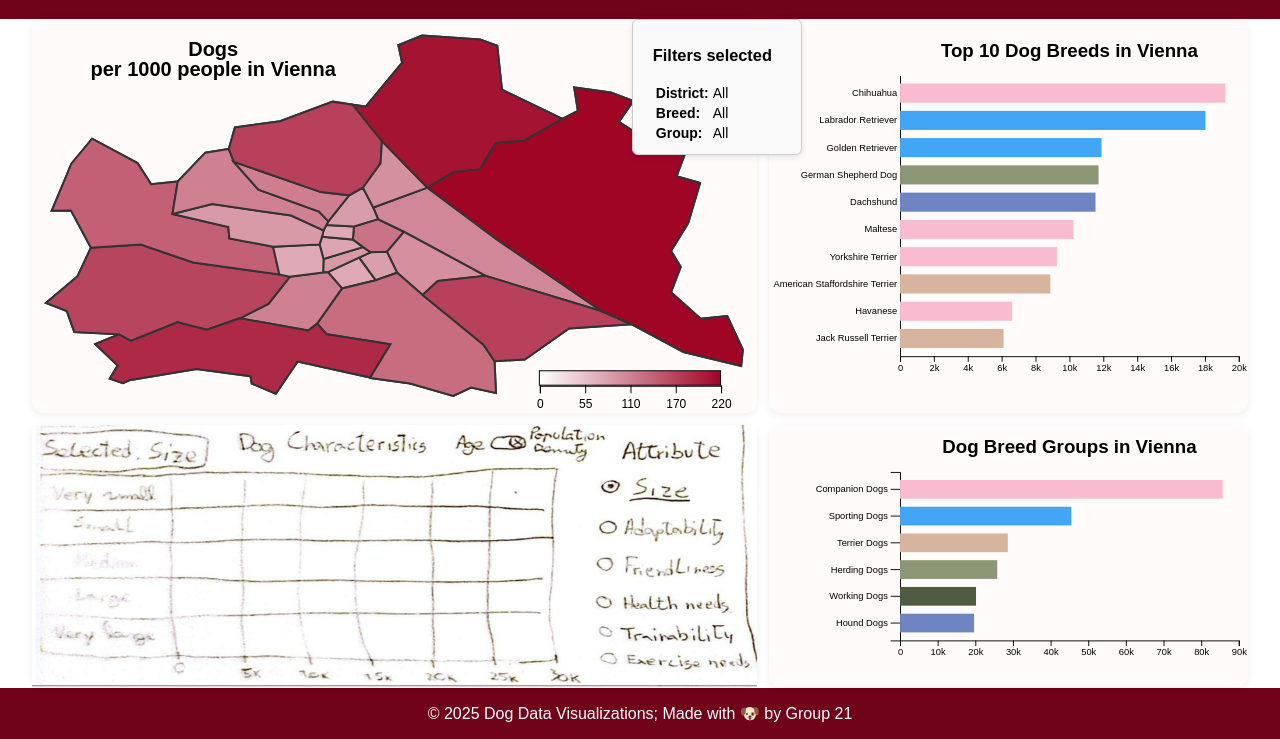
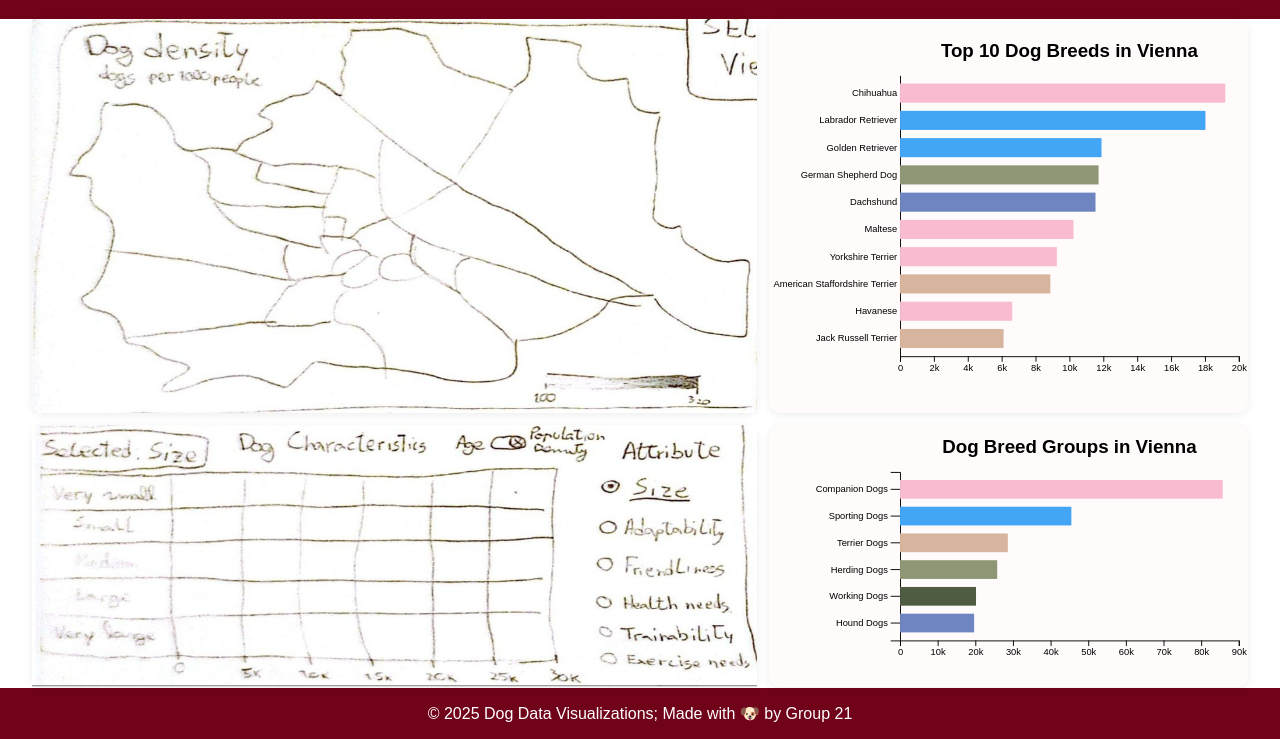
Before and after one commit to pinhoj/InfoVis, a website: page index.html in a window 1280 px wide. Shown: the part 61-800 px from the top of the page. Drawn offline with Linux system fonts and the light colour scheme.

Commit message:
CPIII improvement

```diff
--- a/idioms/breedChart.js
+++ b/idioms/breedChart.js
@@ -2,7 +2,6 @@
 // Renders the Top-10 breeds bar chart. Publishes a "filter" event with { dog_breed }.
 // Exposes update(), highlightBreed(), highlightByGroup(), and on().
 import { COLORS } from '../colors.js';
-import { getDistrict } from '../script.js';
 
 export function createBreedChart(container, data, { width, height, margin }) {
   const dispatch = d3.dispatch("filter", "hover");
@@ -150,7 +149,7 @@ export function createBreedChart(container, data, { width, height, margin }) {
       .attr("width", d => x(d.dog_count));
 
     // 5) restore any external highlight state
-    let district = state.postcode === null ? "Vienna" : getDistrict(state.postcode);
+    let district = "Vienna";
     if (state.group != null) {
       highlightByGroup(state.group, true);
       title.text("Top 10 " + state.group + " in " + district);
--- a/idioms/choropleth.js
+++ /dev/null
@@ -1,251 +0,0 @@
-import {COLORS} from '../colors.js'
-import { getGroup } from '../script.js';
-
-export function createChoropleth(container, geodata, selectedState, {width, height, margin}){
-    const dispatch = d3.dispatch('filter');
-    const svg = d3.select(container)
-        .append("svg")
-        .attr("width", width + margin.left + margin.right)
-        .attr("height", height + margin.top + margin.bottom)
-        .attr("viewBox", `0 0 ${width + margin.left + margin.right} ${height + margin.top + margin.bottom}`)
-
-
-    const counts = geodata.features.map(d => d.properties.dog_density);
-
-    const colorScale = d3.scaleSequential()
-        .domain([d3.min(counts), d3.max(counts)])  // or [0, d3.max(counts)] if you want
-        .interpolator(d3.interpolate('#ffffff',
-            selectedState.group != null ? COLORS[selectedState.group].base
-            : selectedState.breed != null ? COLORS[getGroup(selectedState.breed)].base
-            : COLORS.base ));
-
-
-    const g = svg.append("g")
-        .attr("transform", `translate(${margin.left},${margin.top})`);
-
-    let projection = d3.geoIdentity()
-        .reflectY(true)
-        .fitSize([width - margin.left - margin.right, height - margin.top - margin.bottom], geodata);
-
-    let path = d3.geoPath().projection(projection);
-
-    g.selectAll('path')
-        .data(geodata.features)
-        .enter()
-        .append('path')
-        .attr('d', path)
-        .attr('fill', d => colorScale(d.properties.dog_density))
-        .attr('stroke', '#333')
-        .attr('stroke-width', 1)
-
-    // Title
-    const title = svg.append("text")
-        .attr("x", width / 4)
-        .attr("y", 10)
-        .attr("text-anchor", "middle")
-        .style("font-size", "10px")
-        .style("font-weight", "bold")
-        .text("Dogs");
-
-    svg.append("text")
-        .attr("x", width / 4)
-        .attr("y", 20)
-        .attr("text-anchor", "middle")
-        .style("font-size", "10px")
-        .style("font-weight", "bold")
-        .text("per 1000 people in Vienna");
-
-    // color scale
-    const legendWidth = width * 0.25;
-    const legendHeight = height * 0.04;
-
-
-    const defs = svg.append("defs");
-    const linearGradient = defs.append("linearGradient")
-        .attr("id", "legend-gradient");
-
-
-    linearGradient.selectAll("stop")
-        .data([
-            {offset: "0%", color: colorScale(d3.min(counts))},
-            {offset: "100%", color: colorScale(d3.max(counts))}
-        ])
-        .enter()
-        .append("stop")
-        .attr("offset", d => d.offset)
-        .attr("stop-color", d => d.color);
-
-    // Slightly shifted left (previously width / 4 - legendWidth / 2)
-    const legendGroup = svg.append("g")
-        .attr("transform", `translate(${width *0.7}, ${height * 0.93})`);
-
-    legendGroup.append("rect")
-        .attr("width", legendWidth)
-        .attr("height", legendHeight)
-        .style("fill", "url(#legend-gradient)")
-        .style("stroke", "#000000")
-        .style("stroke-width", "0.5px");
-
-    // Add legend axis
-    const legendScale = d3.scaleLinear()
-        .domain(colorScale.domain())
-        .range([0, legendWidth]);
-
-    const [min,max] = colorScale.domain()
-
-    const legendAxis = d3.axisBottom(legendScale)
-        .tickValues(d3.range(5).map(i => min + i/4 * (max-min)))
-        .tickSize(4)
-        .tickFormat(d3.format("~s"));
-
-    legendGroup.append("g")
-        .attr("transform", `translate(0, ${legendHeight})`)
-        .attr("stroke-width", "0.5px")
-        .call(legendAxis)
-        .selectAll("text")
-        .style("font-size", "6px");
-
-
-    // Tooltip (scoped; avoid duplicates by selecting or creating)
-    const tooltip = d3.select('body').selectAll('.tooltip-map').data([null]).join('div')
-        .attr('class', 'tooltip-map')
-        .style('position', 'absolute')
-        .style('background', 'white')
-        .style('border', '1px solid #ccc')
-        .style('z-index', '10')
-        .style('padding', '6px 10px')
-        .style('border-radius', '6px')
-        .style('width', '15%')
-        .style('box-shadow', '0 2px 6px rgba(0,0,0,0.2)')
-        .style('font-size', '12px')
-        .style('pointer-events', 'none')
-        .style('opacity', 0);
-
-
-    let districts = g.selectAll('path');
-
-
-    // Attach handlers to a selection (both enter & update)
-    function wireHandlers(sel) {
-    sel
-        .on('mouseover', function (event, d) {
-            tooltip.transition().duration(150).style('opacity', 1);
-            tooltip.html(`District ${d.properties.iso.toString().slice(1,3)}: ${d.properties.name}
-                        <br>Dogs per 1000 people: ${
-                            d.properties.dog_density > 10 ? d3.format('.3~s')(d.properties.dog_density)
-                            : d3.format('.1f')(d.properties.dog_density)
-                        }
-                        <br>Dog count: ${d3.format('.3~s')(d.properties.totalDogs)}`);
-
-        })
-        .on('mousemove', function (event) {
-            tooltip.style('left', (event.pageX + 10) + 'px')
-                   .style('top', (event.pageY - 28) + 'px');
-        })
-        .on('mouseout', function () {
-            tooltip.transition().duration(150).style('opacity', 0);
-        })
-        .on('click', function (event, d) {
-            console.log(selectedState.postcode , d.properties.iso)
-            const next = (selectedState.postcode === d.properties.iso) ? null : d.properties.iso;
-            dispatch.call('filter', null, { district: next });
-        });
-    return sel;
-    }
-
-    function update(newdata, newState= {}){
-        selectedState = newState;
-
-        const counts = newdata.features.map(d => d.properties.dog_density);
-
-        const newcolorScale = d3.scaleSequential()
-            .domain([d3.min(counts), d3.max(counts)])  // or [0, d3.max(counts)] if you want
-            .interpolator(d3.interpolate('#ffffff',
-                selectedState.group != null ? COLORS[selectedState.group].selected
-                : selectedState.breed != null ? COLORS[getGroup(selectedState.breed)].selected
-                : COLORS.base ));
-
-        console.log(newcolorScale.domain());
-
-        projection = d3.geoIdentity()
-        .reflectY(true)
-        .fitSize([width - margin.left - margin.right, height - margin.top - margin.bottom], newdata);
-
-        path = d3.geoPath().projection(projection);
-
-        districts = wireHandlers(
-            g.selectAll('path')
-            .data(newdata.features, d=>d.properties)
-            .join(
-                enter => enter
-                    .append('path')
-                    .attr('d', path)
-                    .attr('fill', d => newcolorScale(d.properties.dog_density))
-                    .attr('stroke', '#333')
-                    .attr('stroke-width', 1)),
-                update => update
-                    .attr('d', path)
-                    .attr('class', d => d === selectedState.district ? 'glow' : null)
-                    .attr('fill', d => {
-                                if (selectedState.district === null)
-                                    newcolorScale(d.properties.dog_density);
-                            }),
-                exit => exit.transition().duration(200).style('opacity', 0).remove()
-            )
-
-        // ===== Update legend dynamically =====
-
-        linearGradient.selectAll("stop")
-            .data([
-                {offset: "0%", color: colorScale(d3.min(counts))},
-                {offset: "100%", color: newcolorScale(d3.max(counts))}
-            ])
-            .join("stop")
-            .attr("offset", d => d.offset)
-            .attr("stop-color", d => d.color);
-
-        const newLegendScale = d3.scaleLinear()
-            .domain(newcolorScale.domain())
-            .range([0, legendWidth]);
-
-        const [min,max] = newcolorScale.domain()
-
-        const axis = d3.axisBottom(newLegendScale)
-            .tickValues(d3.range(5).map(i => min + i/4 * (max-min)))
-            .tickSize(4)
-            .tickFormat(max > 100 ? d3.format(".2~s")
-                        : max > 10 ? d3.format(".0f")
-                        : d3.format(".1f"));
-
-        legendGroup.select("g")
-            .call(axis)
-            .selectAll("text")
-            .style("font-size", "6px");
-
-        if (selectedState.breed != null)
-            title.text(selectedState.breed + "s");
-        else if (selectedState.group != null)
-            title.text(selectedState.group);
-        else
-            title.text("Dogs");
-    }
-
-    function hoverDistrict(district){
-        districts.filter(d =>d.code === district.code).attr('fill', 'red')
-    }
-
-    function highlightDistrict(district){
-
-    }
-
-    // Initial render
-    update(geodata, {breed:null,group:null, postcode:null});
-
-    // API
-    return {
-        on: (type, handler) => (dispatch.on(type, handler), undefined),
-        update,
-        hoverDistrict,
-        highlightDistrict
-    };
-}
--- a/idioms/groupChart.js
+++ b/idioms/groupChart.js
@@ -2,7 +2,6 @@
 // Renders the breed-group bar chart and exposes an API with update() + events.
 // Uses a semantic "filter" event to tell the controller which group to filter by.
 import { COLORS } from '../colors.js';
-import { getDistrict } from '../script.js';
 
 
 export function createGroupChart(container, data, { width, height, margin }) {
@@ -154,7 +153,7 @@ export function createGroupChart(container, data, { width, height, margin }) {
           : (d.dog_breed_group === selectedGroup ? COLORS[d.dog_breed_group].selected : COLORS[d.dog_breed_group].base)
       );
 
-    let district = state.postcode === null ? "Vienna" : getDistrict(state.postcode);
+    let district = "Vienna";
 
     title.text("Dog Breed Groups in " + district);
 
--- a/index.html
+++ b/index.html
@@ -16,9 +16,10 @@
       <h1>Dog Population of Vienna and its Districts</h1>
     </header>
     <main>
-      <div id="filter-display" class="filter-display"></div>
+      <!-- <div id="filter-display" class="filter-display"></div> -->
       <div class="container">
         <div id="chart1" class="grid-item Map">
+          <img src="images/map.jpg" alt="table" />
         </div>
         <div id="chart2" class="grid-item BarChart_Breeds">
         </div>
--- a/script.js
+++ b/script.js
@@ -4,7 +4,6 @@
 
 import { createBreedChart } from './idioms/breedChart.js';
 import { createGroupChart } from './idioms/groupChart.js';
-import { createChoropleth } from './idioms/choropleth.js';
 
 // ---- config ----
 const margin = { top: 10, right: 10, bottom: 10, left: 140 };
@@ -12,7 +11,7 @@ const width  = window.innerWidth * 0.4 - margin.left - margin.right;
 let height = window.innerHeight * 0.4 - margin.top - margin.bottom;
 
 // ---- state ----
-let rows = [], geodata= {};
+let rows = [];
 let breedToGroup;
 let filterState = {
   postcode: null,
@@ -28,7 +27,7 @@ function renderFilterDisplay(filterState) {
   container.append('h3').text('Filters selected');
 
   const filters = [
-    ["District", filterState.postcode != null ? getDistrict(filterState.postcode) : 'All'],
+    ["District", 'All'],
     ["Breed", filterState.breed || 'All'],
     ["Group", filterState.group || 'All'],
   ];
@@ -65,28 +64,6 @@ function getGroupFilteredRows(){
   );
 }
 
-function getGeoFilteredRows() {
-  const filtered = rows.filter(r =>
-    (!filterState.breed || r.dog_breed === filterState.breed) &&
-    (!filterState.group || r.dog_breed_group === filterState.group)
-  );
-
-  const dataByDistrict = d3.group(filtered, d => d.district_code);
-
-    const mergedFeatures = geodata.features.map(feature => {
-      const iso = feature.properties.iso;
-      const dogData = dataByDistrict.get(iso) || [];
-
-      const totalDogs = d3.sum(dogData, d => d.dog_count);
-      const dogDensity = d3.sum(dogData, d => d.dog_density);
-
-      feature.properties.totalDogs = totalDogs;
-      feature.properties.dog_density = dogDensity;
-      return feature;
-    })
-    return mergedFeatures;
-}
-
 function rollupBreeds(srcRows) {
   const byBreed = d3.rollup(
     srcRows,
@@ -106,11 +83,6 @@ export function getGroup(breed){
   return breedToGroup.get(breed);
 }
 
-export function getDistrict(postcode){
-  if (Object.keys(geodata).length === 0) return;
-  return geodata.features.find(f=>f.properties.iso === postcode).properties.name;
-}
-
 function rollupGroups(srcRows) {
   const byGroup = d3.rollup(
     srcRows,
@@ -125,7 +97,7 @@ function rollupGroups(srcRows) {
 }
 
 // ---- charts (created after data load) ----
-let breedChart, groupChart, choropleth;
+let breedChart, groupChart;
 
 // ---- controller ----
 function recomputeAndRender() {
@@ -138,9 +110,8 @@ function recomputeAndRender() {
 
   breedChart.update(topBreeds, filterState);
   groupChart.update(groups, filterState);
-  choropleth.update({type:"FeatureCollection", features:getGeoFilteredRows()}, filterState)
 
-  renderFilterDisplay(filterState);
+  // renderFilterDisplay(filterState);
   // TODO: add chart1 update for postcode filter
 }
 
@@ -159,25 +130,6 @@ d3.csv('data/dogs_in_vienna.csv', d => ({
   const topBreeds = breedsAll.slice(0, 10);
   const groups    = rollupGroups(rows).slice(0, 6);
 
-  // create charts
-  d3.json('geodata/vienna_districts.json').then(data => {
-    geodata = data;
-
-    choropleth = createChoropleth('#chart1',
-        {type: 'FeatureCollection', features: getGeoFilteredRows()},
-        {breed:null, group:null, district:null},
-        {width, height, margin:{top:0,bottom:0, left:0, right:0}}
-      );
-
-    choropleth.on('filter', ({ district }) => {
-      filterState = {
-        postcode: district || null,
-        breed: null,
-        group: filterState.group,
-      }
-      recomputeAndRender();
-    });
-  })
 
   breedChart = createBreedChart('#chart2', topBreeds, { width, height, margin });
   height = (window.innerHeight * 0.25) - margin.top - margin.bottom;
@@ -228,4 +180,4 @@ d3.csv('data/dogs_in_vienna.csv', d => ({
   }
 });
 
-renderFilterDisplay(filterState);
+// renderFilterDisplay(filterState);
```
